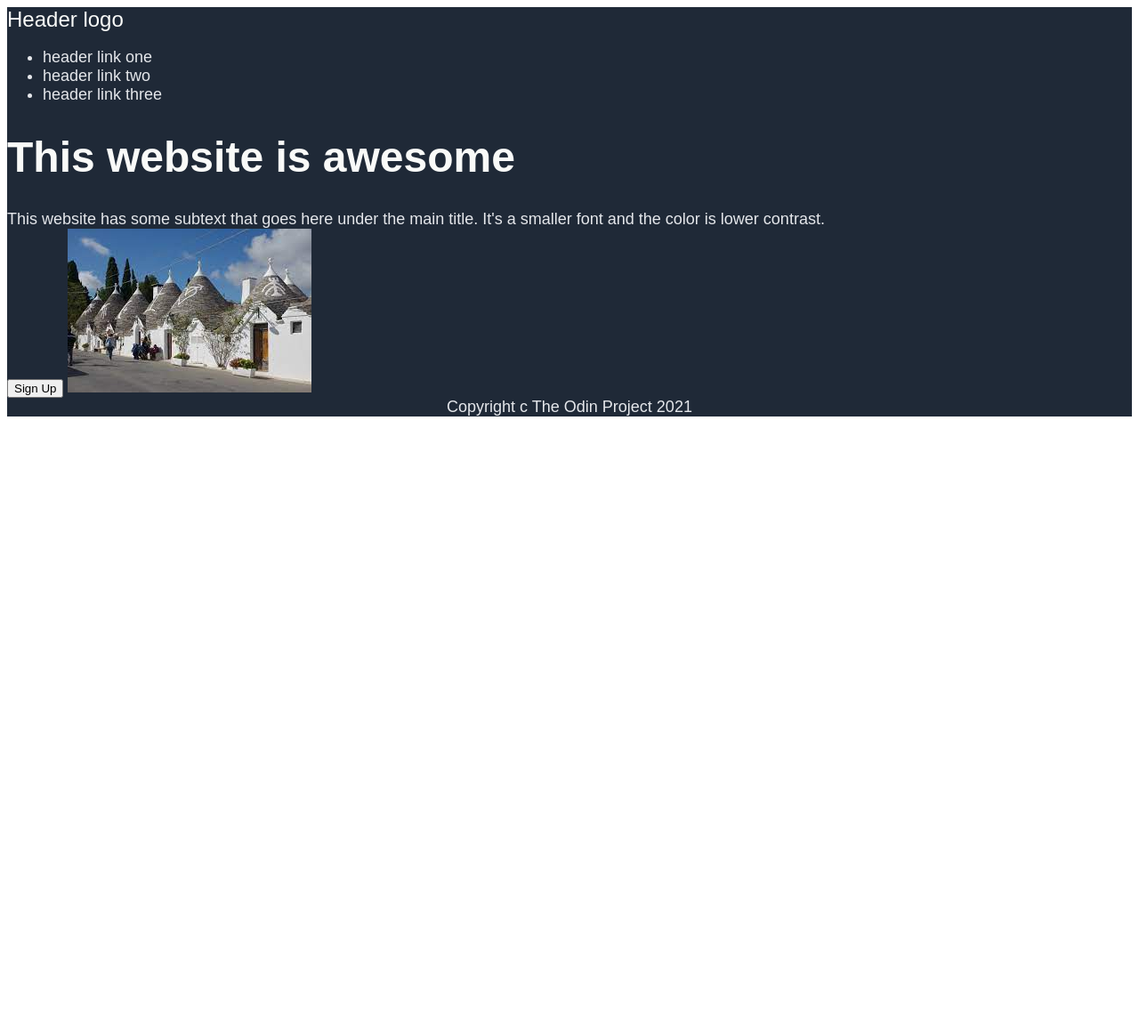
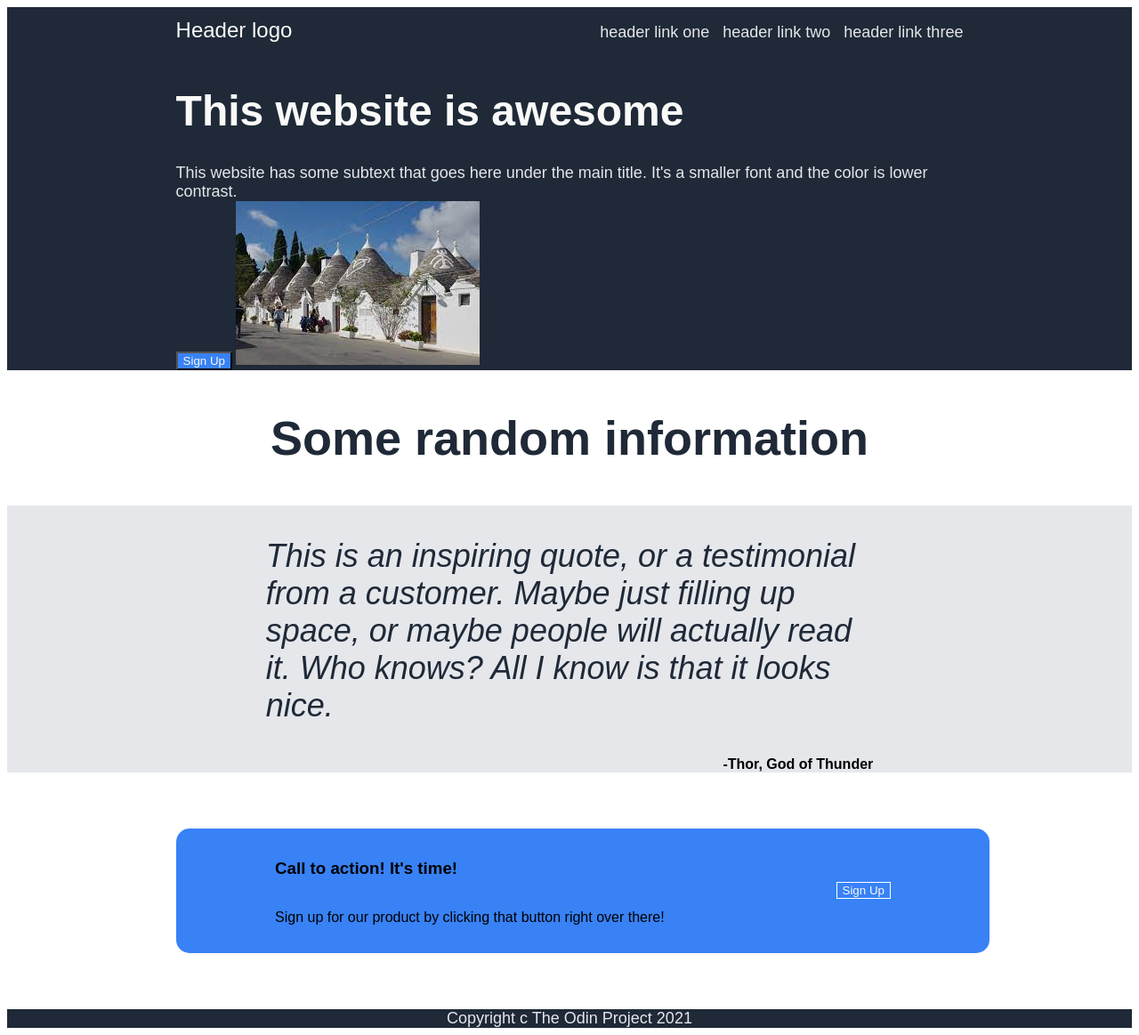
Before and after one commit to Mrozuu11/landing-page, a plain HTML site: page index.html in a window 1280 px wide. Shown: the whole page at 89% size. Before the commit the page ends 800 px from the top, so only its background shows below. Drawn offline with Linux system fonts and the light colour scheme.

Commit message:
whole page outline

```diff
--- a/index.html
+++ b/index.html
@@ -10,13 +10,15 @@
 
 <body>
     <header>
+        <div class="top-bar">
         <div class="logo">Header logo</div>
         <div class="secondary-text links">
             <ul>
-                <li>header link one</li>
-                <li>header link two</li>
-                <li>header link three</li>
+                <li><a href="one">header link one</a></li>
+                <li><a href="two">header link two</a></li>
+                <li><a href="three">header link three</a></li>
             </ul>
+        </div>
         </div>
         <h1>This website is awesome</h1>
         <div class="secondary-text">
@@ -28,20 +30,28 @@
     </header>
 
     <div class="section-one">
-
+        <h2>Some random information</h2>
     </div>
 
     <div class="section-two">
-
+        <p class="p1">This is an inspiring quote, or a testimonial from a customer.
+            Maybe just filling up space, or maybe people will actually read it.
+            Who knows? All I know is that it looks nice.
+        </p>
+        <div class="Thor">-Thor, God of Thunder</div>
     </div>
 
     <div class="section-three">
+        <div class="text">
+        <h3>Call to action! It's time!</h3>
+        <p>Sign up for our product by clicking that button right over there!</p>
+    </div>
+        <button class="Sign-up">Sign Up</button>
 
     </div>
 
     <footer>
         Copyright c The Odin Project 2021
     </footer>
-
 </body>
 </html>
--- a/styles/style.css
+++ b/styles/style.css
@@ -6,6 +6,7 @@ body {
 
 header, footer {
     background-color: #1F2937;
+    padding: 0 15% 0 15%;
 }
 
 h1, .logo {
@@ -17,13 +18,79 @@ h1 {
     font-weight: bolder;
 }
 
+.top-bar {
+    display: flex;
+    align-items: baseline;
+    justify-content: space-between;
+}
+
 .logo {
     font-size: 24px;
 }
 
-.secondary-text {
+ul {
+    display: flex;
+    gap: 15px;
+    list-style-type: none;
+}
+.secondary-text, a {
+
+    text-decoration: none;
     color: #e5e7eb;
     font-size: 18px;
+}
+
+.section-one, .section-two, .section-three {
+    padding: 0 15%;
+}
+
+.section-one {
+    color: #1F2937;
+    font-size: 36px;
+    font-weight: bolder;
+    display: flex;
+    justify-content: center;
+    align-items: center;
+}
+
+.section-two {
+    background-color: #e5e7eb;
+    display: flex;
+    flex-direction: column;
+    justify-content: center;
+    padding: 0 23%;
+}
+
+.p1 {
+    color: #1F2937;
+    font-style: italic;
+    font-size: 36px;
+}
+
+.Thor {
+    margin-left:auto;
+    font-weight: bold;
+}
+
+.section-three {
+    width: 70%;
+    padding: 15px;
+    margin: 5% 15%;
+    background-color: #3882f6;
+    border-radius: 15px;
+    display: flex;
+    align-items: center;
+    justify-content: space-around;
+}
+
+.text {
+    display: flex;
+    flex-direction: column;
+}
+
+.Sign-up {
+    display: flex;
+    border: 1px solid white;
 }
 
 footer {
@@ -32,3 +99,8 @@ footer {
     color: #e5e7eb;
     font-size: 18px;
 }
+
+button {
+    background-color: #3882f6;
+    color: #f9faf8;
+}
```
